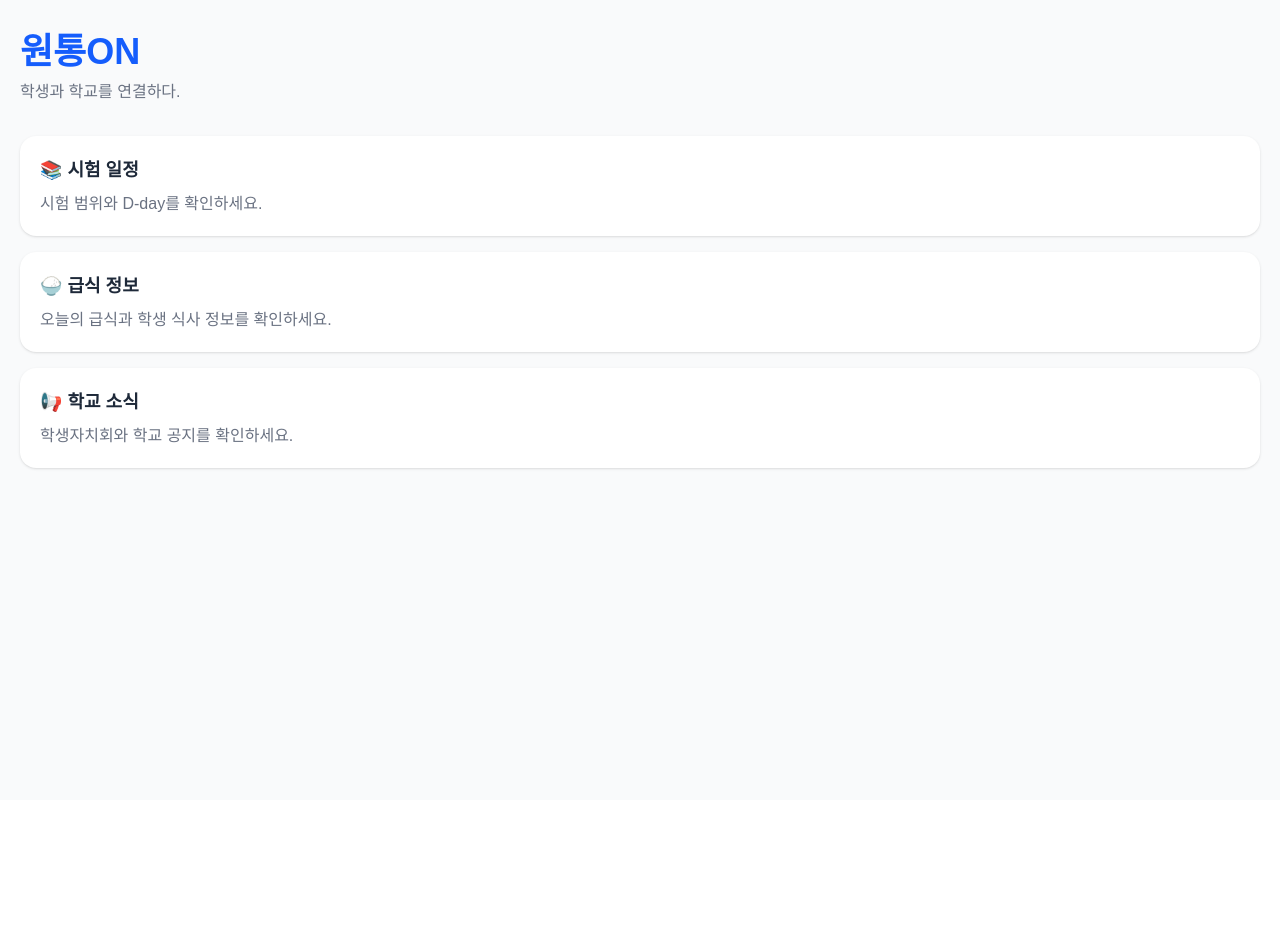
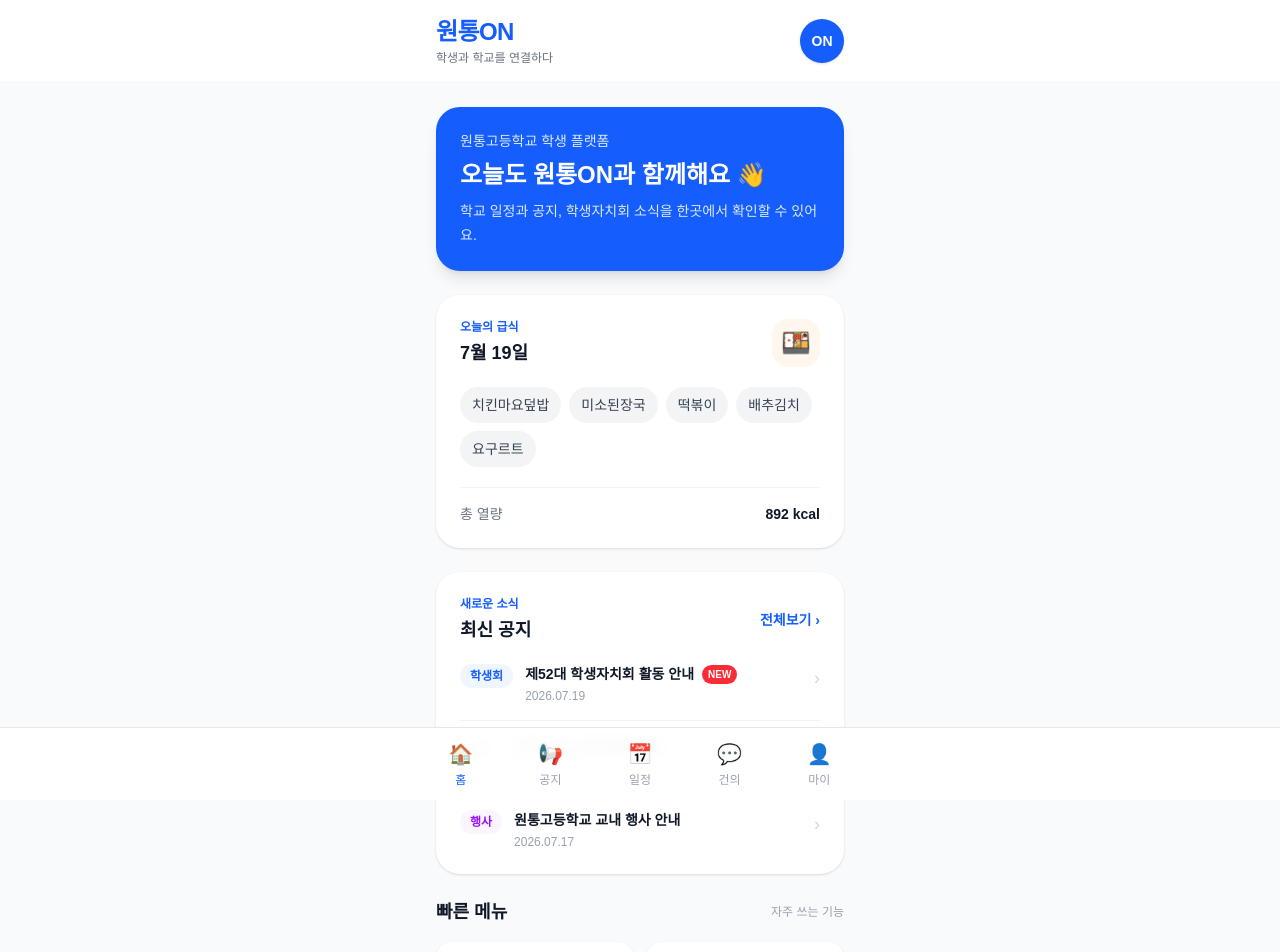
Before and after one commit to rin090606-crypto/wontong-on, a Next.js app: page / in a window 1280 px wide. Shown: the top 952 px of the page. Before the commit the page ends 800 px from the top, so only its background shows below. Built offline with nearby package versions, Linux system fonts and the light colour scheme.

Commit message:
v0.4 - Home dashboard redesign

```diff
--- a/app/layout.tsx
+++ b/app/layout.tsx
@@ -1,16 +1,6 @@
 import type { Metadata } from "next";
-import { Geist, Geist_Mono } from "next/font/google";
+import BottomNavigation from "@/components/BottomNavigation";
 import "./globals.css";
-
-const geistSans = Geist({
-  variable: "--font-geist-sans",
-  subsets: ["latin"],
-});
-
-const geistMono = Geist_Mono({
-  variable: "--font-geist-mono",
-  subsets: ["latin"],
-});
 
 export const metadata: Metadata = {
   title: "원통ON",
@@ -23,12 +13,10 @@ export default function RootLayout({
   children: React.ReactNode;
 }>) {
   return (
-    <html
-      lang="ko"
-      className={`${geistSans.variable} ${geistMono.variable} h-full antialiased`}
-    >
-      <body className="min-h-full flex flex-col">
+    <html lang="ko">
+      <body className="bg-gray-50 text-gray-900">
         {children}
+        <BottomNavigation />
       </body>
     </html>
   );
--- a/app/page.tsx
+++ b/app/page.tsx
@@ -1,44 +1,20 @@
+import Header from "@/components/Header";
+import MealCard from "@/components/home/MealCard";
+import NoticeCard from "@/components/home/NoticeCard";
+import QuickMenu from "@/components/home/QuickMenu";
+import WelcomeCard from "@/components/home/WelcomeCard";
+
 export default function HomePage() {
   return (
-    <main className="min-h-screen bg-gray-50 px-5 py-8">
-      <section>
-        <h1 className="text-4xl font-bold text-blue-600">
-          원통ON
-        </h1>
+    <div className="min-h-screen bg-gray-50">
+      <Header />
 
-        <p className="mt-2 text-gray-500">
-          학생과 학교를 연결하다.
-        </p>
-      </section>
-
-      <section className="mt-8 grid gap-4">
-        <div className="rounded-2xl bg-white p-5 shadow-sm">
-          <h2 className="text-lg font-bold text-gray-800">
-            📚 시험 일정
-          </h2>
-          <p className="mt-2 text-gray-500">
-            시험 범위와 D-day를 확인하세요.
-          </p>
-        </div>
-
-        <div className="rounded-2xl bg-white p-5 shadow-sm">
-          <h2 className="text-lg font-bold text-gray-800">
-            🍚 급식 정보
-          </h2>
-          <p className="mt-2 text-gray-500">
-            오늘의 급식과 학생 식사 정보를 확인하세요.
-          </p>
-        </div>
-
-        <div className="rounded-2xl bg-white p-5 shadow-sm">
-          <h2 className="text-lg font-bold text-gray-800">
-            📢 학교 소식
-          </h2>
-          <p className="mt-2 text-gray-500">
-            학생자치회와 학교 공지를 확인하세요.
-          </p>
-        </div>
-      </section>
-    </main>
+      <main className="mx-auto flex w-full max-w-md flex-col gap-6 px-5 pb-24 pt-6">
+        <WelcomeCard />
+        <MealCard />
+        <NoticeCard />
+        <QuickMenu />
+      </main>
+    </div>
   );
 }
--- a/components/BottomNavigation.tsx
+++ b/components/BottomNavigation.tsx
@@ -3,46 +3,62 @@
 import Link from "next/link";
 import { usePathname } from "next/navigation";
 
+const navigationItems = [
+  {
+    href: "/",
+    label: "홈",
+    icon: "🏠",
+  },
+  {
+    href: "/notice",
+    label: "공지",
+    icon: "📢",
+  },
+  {
+    href: "/calendar",
+    label: "일정",
+    icon: "📅",
+  },
+  {
+    href: "/suggestion",
+    label: "건의",
+    icon: "💬",
+  },
+  {
+    href: "/my",
+    label: "마이",
+    icon: "👤",
+  },
+];
+
 export default function BottomNavigation() {
   const pathname = usePathname();
 
   return (
-    <div className="fixed bottom-0 left-0 w-full bg-white border-t shadow-lg">
-      <div className="grid grid-cols-4 text-center py-3">
+    <nav className="fixed bottom-0 left-0 right-0 z-50 border-t border-gray-200 bg-white/95 backdrop-blur">
+      <div className="mx-auto grid w-full max-w-md grid-cols-5">
+        {navigationItems.map((item) => {
+          const isActive =
+            item.href === "/"
+              ? pathname === "/"
+              : pathname.startsWith(item.href);
 
-        <Link
-          href="/"
-          className={pathname === "/" ? "text-blue-600 font-bold" : ""}
-        >
-          🏠<br />
-          홈
-        </Link>
-
-        <Link
-          href="/notice"
-          className={pathname.startsWith("/notice") ? "text-blue-600 font-bold" : ""}
-        >
-          📢<br />
-          공지
-        </Link>
-
-        <Link
-          href="/exam"
-          className={pathname.startsWith("/exam") ? "text-blue-600 font-bold" : ""}
-        >
-          📖<br />
-          시험
-        </Link>
-
-        <Link
-          href="/my"
-          className={pathname.startsWith("/my") ? "text-blue-600 font-bold" : ""}
-        >
-          👤<br />
-          마이
-        </Link>
-
+          return (
+            <Link
+              key={item.href}
+              href={item.href}
+              className={`flex flex-col items-center justify-center gap-1 py-3 text-xs font-medium transition ${
+                isActive
+                  ? "text-blue-600"
+                  : "text-gray-400 hover:text-gray-600"
+              }`}
+            >
+              <span className="text-xl">{item.icon}</span>
+              <span>{item.label}</span>
+            </Link>
+          );
+        })}
       </div>
-    </div>
+    </nav>
   );
 }
--- a/components/Header.tsx
+++ b/components/Header.tsx
@@ -1,25 +1,21 @@
-interface HeaderProps {
-  title: string;
-  subtitle?: string;
-}
+export default function Header() {
+  return (
+    <header className="sticky top-0 z-50 border-b border-gray-100 bg-white/90 backdrop-blur">
+      <div className="mx-auto flex w-full max-w-md items-center justify-between px-5 py-4">
+        <div>
+          <h1 className="text-2xl font-extrabold tracking-tight text-blue-600">
+            원통ON
+          </h1>
 
-export default function Header({
-  title,
-  subtitle,
-}: HeaderProps) {
-  return (
-    <div className="bg-blue-600 rounded-b-[40px] p-8 text-white shadow-lg">
+          <p className="mt-0.5 text-xs text-gray-500">
+            학생과 학교를 연결하다
+          </p>
+        </div>
 
-      <h1 className="text-3xl font-bold">
-        {title}
-      </h1>
-
-      {subtitle && (
-        <p className="text-blue-100 mt-2">
-          {subtitle}
-        </p>
-      )}
-
-    </div>
+        <div className="flex h-11 w-11 items-center justify-center rounded-full bg-blue-600 text-sm font-bold text-white shadow-sm">
+          ON
+        </div>
+      </div>
+    </header>
   );
 }
--- /dev/null
+++ b/components/home/MealCard.tsx
@@ -0,0 +1,44 @@
+import { todayMeal } from "@/data/meal";
+
+export default function MealCard() {
+  return (
+    <section className="rounded-3xl bg-white p-6 shadow-sm">
+      <div className="flex items-center justify-between">
+        <div>
+          <p className="text-xs font-bold text-blue-600">
+            오늘의 급식
+          </p>
+
+          <h2 className="mt-1 text-lg font-bold text-gray-900">
+            {todayMeal.date}
+          </h2>
+        </div>
+
+        <div className="flex h-12 w-12 items-center justify-center rounded-2xl bg-orange-50 text-2xl">
+          🍱
+        </div>
+      </div>
+
+      <div className="mt-5 flex flex-wrap gap-2">
+        {todayMeal.menu.map((item) => (
+          <span
+            key={item}
+            className="rounded-full bg-gray-100 px-3 py-2 text-sm text-gray-700"
+          >
+            {item}
+          </span>
+        ))}
+      </div>
+
+      <div className="mt-5 flex items-center justify-between border-t border-gray-100 pt-4">
+        <span className="text-sm text-gray-500">
+          총 열량
+        </span>
+
+        <span className="text-sm font-bold text-gray-900">
+          {todayMeal.calories}
+        </span>
+      </div>
+    </section>
+  );
+}
--- /dev/null
+++ b/components/home/NoticeCard.tsx
@@ -0,0 +1,80 @@
+import Link from "next/link";
+import { homeNotices } from "@/data/homeNotices";
+
+const categoryStyle = {
+  학생회: "bg-blue-50 text-blue-600",
+  학교: "bg-green-50 text-green-600",
+  행사: "bg-purple-50 text-purple-600",
+};
+
+export default function NoticeCard() {
+  const recentNotices = homeNotices.slice(0, 3);
+
+  return (
+    <section className="rounded-3xl bg-white p-6 shadow-sm">
+      <div className="flex items-center justify-between">
+        <div>
+          <p className="text-xs font-bold text-blue-600">
+            새로운 소식
+          </p>
+
+          <h2 className="mt-1 text-lg font-bold text-gray-900">
+            최신 공지
+          </h2>
+        </div>
+
+        <Link
+          href="/notice"
+          className="text-sm font-semibold text-blue-600"
+        >
+          전체보기 ›
+        </Link>
+      </div>
+
+      <div className="mt-5 divide-y divide-gray-100">
+        {recentNotices.map((notice) => (
+          <Link
+            key={notice.id}
+            href="/notice"
+            className="block py-4 first:pt-0 last:pb-0"
+          >
+            <div className="flex items-start gap-3">
+              <span
+                className={`shrink-0 rounded-full px-2.5 py-1 text-xs font-bold ${
+                  categoryStyle[notice.category]
+                }`}
+              >
+                {notice.category}
+              </span>
+
+              <div className="min-w-0 flex-1">
+                <div className="flex items-center gap-2">
+                  <h3 className="truncate text-sm font-semibold text-gray-900">
+                    {notice.title}
+                  </h3>
+
+                  {notice.isNew && (
+                    <span className="rounded-full bg-red-500 px-1.5 py-0.5 text-[10px] font-bold text-white">
+                      NEW
+                    </span>
+                  )}
+                </div>
+
+                <p className="mt-1 text-xs text-gray-400">
+                  {notice.date}
+                </p>
+              </div>
+
+              <span
+                aria-hidden="true"
+                className="text-lg text-gray-300"
+              >
+                ›
+              </span>
+            </div>
+          </Link>
+        ))}
+      </div>
+    </section>
+  );
+}
--- /dev/null
+++ b/components/home/QuickMenu.tsx
@@ -0,0 +1,66 @@
+import Link from "next/link";
+
+const menuItems = [
+  {
+    href: "/exam",
+    icon: "📚",
+    title: "시험 일정",
+    description: "시험 범위와 D-day를 확인하세요.",
+  },
+  {
+    href: "/notice",
+    icon: "📢",
+    title: "학교 소식",
+    description: "학생자치회와 학교 공지를 확인하세요.",
+  },
+  {
+    href: "/calendar",
+    icon: "📅",
+    title: "학사 일정",
+    description: "주요 학교 일정을 확인하세요.",
+  },
+  {
+    href: "/suggestion",
+    icon: "💬",
+    title: "학생 건의",
+    description: "학교생활 의견을 전달하세요.",
+  },
+];
+
+export default function QuickMenu() {
+  return (
+    <section>
+      <div className="flex items-center justify-between">
+        <h2 className="text-lg font-bold text-gray-900">
+          빠른 메뉴
+        </h2>
+
+        <span className="text-xs font-medium text-gray-400">
+          자주 쓰는 기능
+        </span>
+      </div>
+
+      <div className="mt-4 grid grid-cols-2 gap-3">
+        {menuItems.map((item) => (
+          <Link
+            key={item.href}
+            href={item.href}
+            className="rounded-2xl bg-white p-5 shadow-sm transition hover:-translate-y-0.5 hover:shadow-md"
+          >
+            <span className="text-2xl">
+              {item.icon}
+            </span>
+
+            <h3 className="mt-3 font-bold text-gray-900">
+              {item.title}
+            </h3>
+
+            <p className="mt-1 text-xs leading-5 text-gray-500">
+              {item.description}
+            </p>
+          </Link>
+        ))}
+      </div>
+    </section>
+  );
+}
--- /dev/null
+++ b/components/home/WelcomeCard.tsx
@@ -0,0 +1,17 @@
+export default function WelcomeCard() {
+  return (
+    <section className="rounded-3xl bg-blue-600 p-6 text-white shadow-lg">
+      <p className="text-sm font-medium text-blue-100">
+        원통고등학교 학생 플랫폼
+      </p>
+
+      <h2 className="mt-2 text-2xl font-bold">
+        오늘도 원통ON과 함께해요 👋
+      </h2>
+
+      <p className="mt-2 text-sm leading-6 text-blue-100">
+        학교 일정과 공지, 학생자치회 소식을 한곳에서 확인할 수 있어요.
+      </p>
+    </section>
+  );
+}
--- /dev/null
+++ b/data/homeNotices.ts
@@ -0,0 +1,29 @@
+export type HomeNotice = {
+  id: number;
+  category: "학생회" | "학교" | "행사";
+  title: string;
+  date: string;
+  isNew?: boolean;
+};
+
+export const homeNotices: HomeNotice[] = [
+  {
+    id: 1,
+    category: "학생회",
+    title: "제52대 학생자치회 활동 안내",
+    date: "2026.07.19",
+    isNew: true,
+  },
+  {
+    id: 2,
+    category: "학교",
+    title: "2학기 주요 학사일정 안내",
+    date: "2026.07.18",
+  },
+  {
+    id: 3,
+    category: "행사",
+    title: "원통고등학교 교내 행사 안내",
+    date: "2026.07.17",
+  },
+];
--- /dev/null
+++ b/data/meal.ts
@@ -0,0 +1,11 @@
+export const todayMeal = {
+  date: "7월 19일",
+  menu: [
+    "치킨마요덮밥",
+    "미소된장국",
+    "떡볶이",
+    "배추김치",
+    "요구르트",
+  ],
+  calories: "892 kcal",
+};
```
